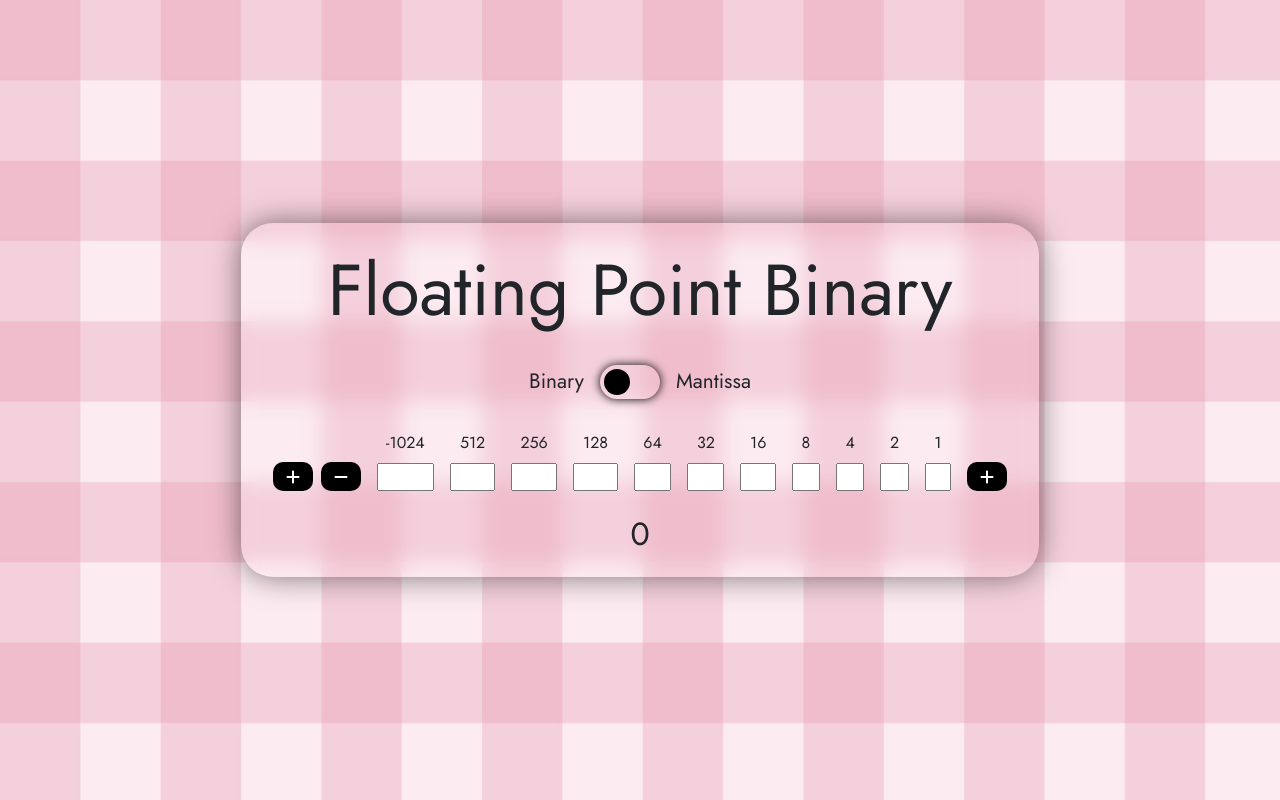
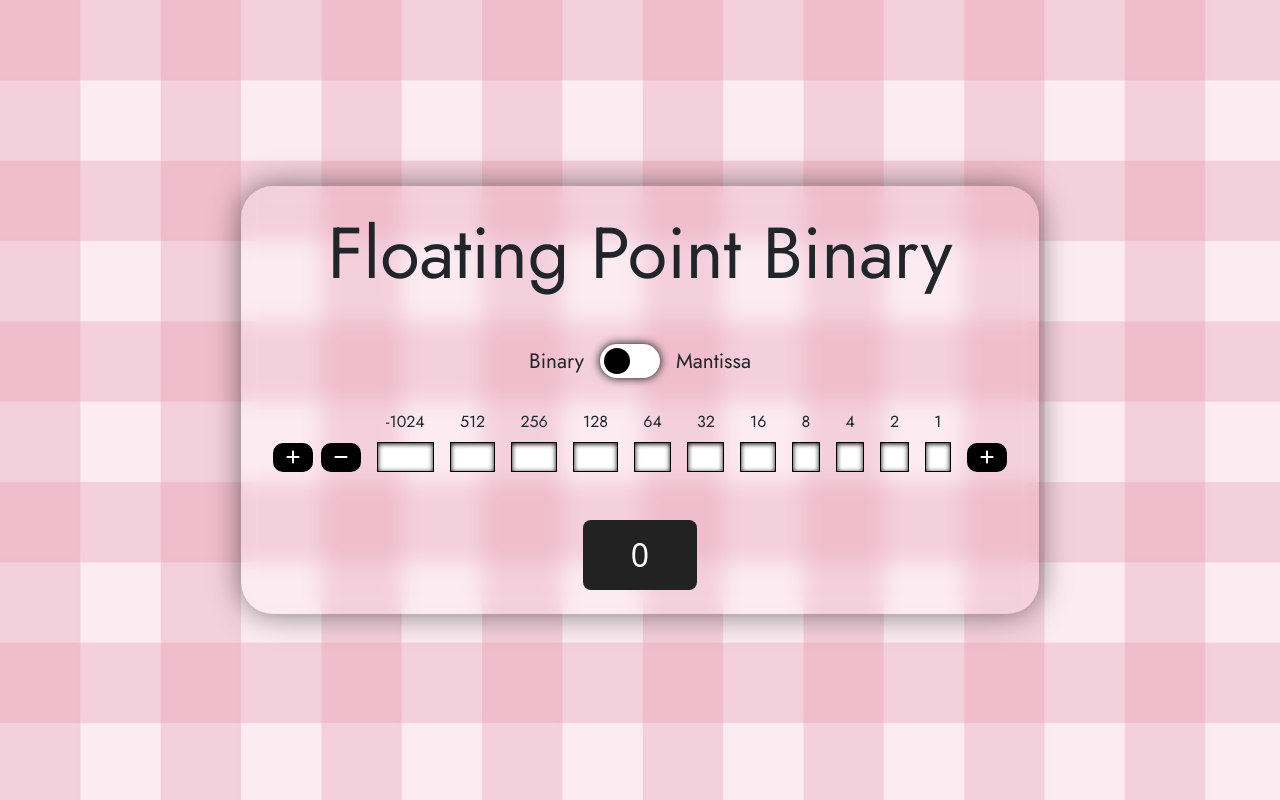
Before and after one commit to alexlostorto/floating-point-binary, a PHP site: page / in a window 1280 px wide. Run offline with PHP 8.4, Linux system fonts and the light colour scheme.

Commit message:
Make prettier and improve functionality

```diff
--- a/dynamic/components/binary.php
+++ b/dynamic/components/binary.php
@@ -33,6 +33,9 @@
 
     .binary-inputs input {
         text-align: center;
+        padding: 0.1rem 0;
+        border: 1px solid black;
+        box-shadow: inset 0px 1px 5px rgba(0, 0, 0, 1);
     }
 
     .binary-inputs input::-webkit-inner-spin-button,
--- a/dynamic/components/convert.php
+++ b/dynamic/components/convert.php
@@ -1,15 +1,4 @@
 <style>
-    .convert {
-        padding-top: 1vh;
-        display: flex;
-        align-items: center;
-        justify-content: center;
-    }
-
-    .convert-text {
-        padding: 0 1rem;
-    }
-
     .switch {
         position: relative;
         display: inline-block;
@@ -30,7 +19,7 @@
         left: 0;
         right: 0;
         bottom: 0;
-        background-color: var(--light);
+        background-color: white;
         box-shadow: 0 0 10px black;
         -webkit-transition: .4s;
         transition: .4s;
@@ -49,7 +38,7 @@
     }
 
     input:checked + .slider {
-        background-color: white;
+        background-color: black;
         box-shadow: 0 0 10px black;
     }
 
@@ -57,6 +46,7 @@
         -webkit-transform: translateX(26px);
         -ms-transform: translateX(26px);
         transform: translateX(26px);
+        background-color: white;
     }
 
     .slider.round {
@@ -68,13 +58,13 @@
     }
 </style>
 
-<div class="convert">
-    <span class="convert-text">Binary</span>
+<div class="convert pt-4 d-flex align-items-center justify-content-center">
+    <span class="convert-text px-3">Binary</span>
     <label class="switch">
         <input type="checkbox">
         <span class="slider round"></span>
     </label>
-    <span class="convert-text">Mantissa</span>
+    <span class="convert-text px-3">Mantissa</span>
 </div>
 
 <script>
--- a/dynamic/components/mantissa.php
+++ b/dynamic/components/mantissa.php
@@ -132,7 +132,7 @@ function updateMantissa() {
     const mantissaInputs = document.querySelectorAll("#mantissa input");
 
     for (i=0; i<binaryValues.length; i++) {
-        mantissaInputs[i].value = binaryValues[i];
+        mantissaInputs[i].value = binaryValues[i] >= 1 ? binaryValues[i] : 0;
     }
 
     updateExponent(exponent);
--- /dev/null
+++ b/dynamic/components/output.php
@@ -0,0 +1,11 @@
+<style>
+    #value {
+        padding: 1rem 3rem;
+        background-color: #222222;
+        border-radius: 0.5rem;
+        color: white;
+        font-family: var(--bs-font-sans-serif);
+    }
+</style>
+
+<h2 id="value" class="mt-5 mb-4">0</h2>
--- a/dynamic/index.php
+++ b/dynamic/index.php
@@ -13,25 +13,12 @@ include('components/header.php');
     @import url('https://fonts.googleapis.com/css2?family=Jost&display=swap');
 
     * {
-        margin: 0;
-        padding: 0;
-        box-sizing: border-box;
         font-family: 'Jost', sans-serif;
-    }
-
-    html, body {
-        width: 100%;
-        height: 100%;
     }
 
     body {
         background-image: url('images/background.jpg');
         background-size: cover;
-    }
-
-    a {
-        text-decoration: none;
-        color: black;
     }
 
     .floating-point-calculator {
@@ -73,8 +60,7 @@ include('components/header.php');
     <?php include('components/convert.php'); ?>
     <?php include('components/binary.php'); ?>
     <?php include('components/mantissa.php'); ?>
-
-    <h2 id="value" class="pt-4 pb-3">0</h2>
+    <?php include('components/output.php'); ?>
 </section>
 
 <?php include('components/footer.php'); ?>
```
